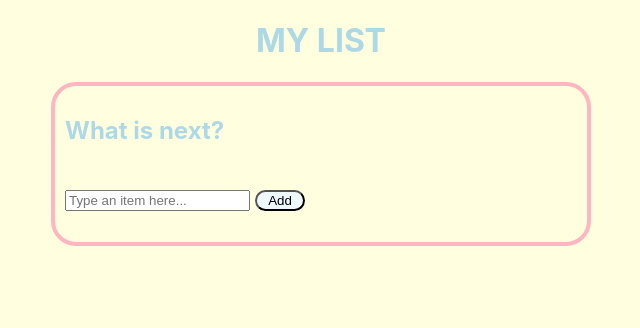
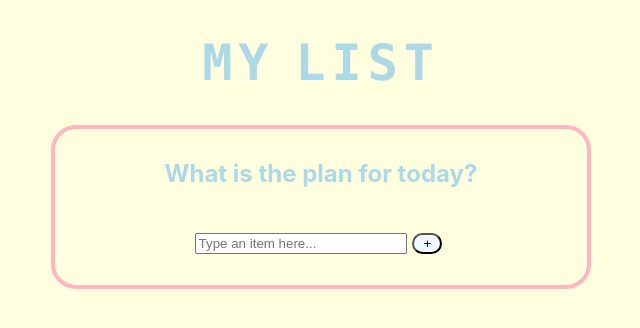
Before and after one commit to lyubomirakostovaa/to-do-list, a React (Create React App) app: page / in a window 1280 px wide. Shown: the top 328 px of the page, without its empty margins (319-959 px from the left). Built offline with nearby package versions, Linux system fonts and the light colour scheme.

Commit message:
CSS improvements

```diff
--- a/src/ToDoList.css
+++ b/src/ToDoList.css
@@ -6,26 +6,50 @@ h1 {
     text-align: center;
     text-transform: uppercase;
     color: lightblue;
+    font-family: "Lucida Console", "Courier New", monospace;
+    font-size: 50px;
+    letter-spacing: 6px;
+    word-spacing: -15px;
 }
 
-h2{
+h2 {
     color: lightblue;
+    text-align: center;
 }
 
-.list{
+.list {
     border: 4px solid lightpink;
     margin: auto;
     width: 40%;
     padding: 10px;
     border-radius: 25px;
+
 }
 
-button{
+button {
     background: aliceblue;
-    width: 50px;
+    width: 30px;
     margin: 5px;
     border-radius: 25px;
 }
-button.delete{
-    width:auto;
+
+button.delete {
+    width: auto;
 }
+
+button:hover {
+    cursor: pointer;
+    background: lightblue;
+}
+
+ul {
+    padding-left: 30%;
+}
+
+input {
+    width: 40%;
+}
+
+.inputField {
+    text-align: center;
+}
--- a/src/ToDoList.js
+++ b/src/ToDoList.js
@@ -51,18 +51,18 @@ class ToDoList extends Component {
             <div>
                 <h1>My List</h1>
                 <div className="list">
-                    <h2>What is next? </h2>
+                    <h2>What is the plan for today? </h2>
                     <br/>
-                    <input
-                        type="text"
-                        placeholder="Type an item here..."
-                        value={this.state.item}
-                        onChange={e => this.updateInput("item", e.target.value)}/>
+                    <div className="inputField">
+                        <input
+                            type="text"
+                            placeholder="Type an item here..."
+                            value={this.state.item}
+                            onChange={e => this.updateInput("item", e.target.value)}/>
 
 
-                    <button onClick={() => this.addItem()}> Add
-                    < /button>
-
+                        <button onClick={() => this.addItem()}>+< /button>
+                    </div>
                     <ul>
                         {this.state.list.map(item => {
                                                  return (
```
